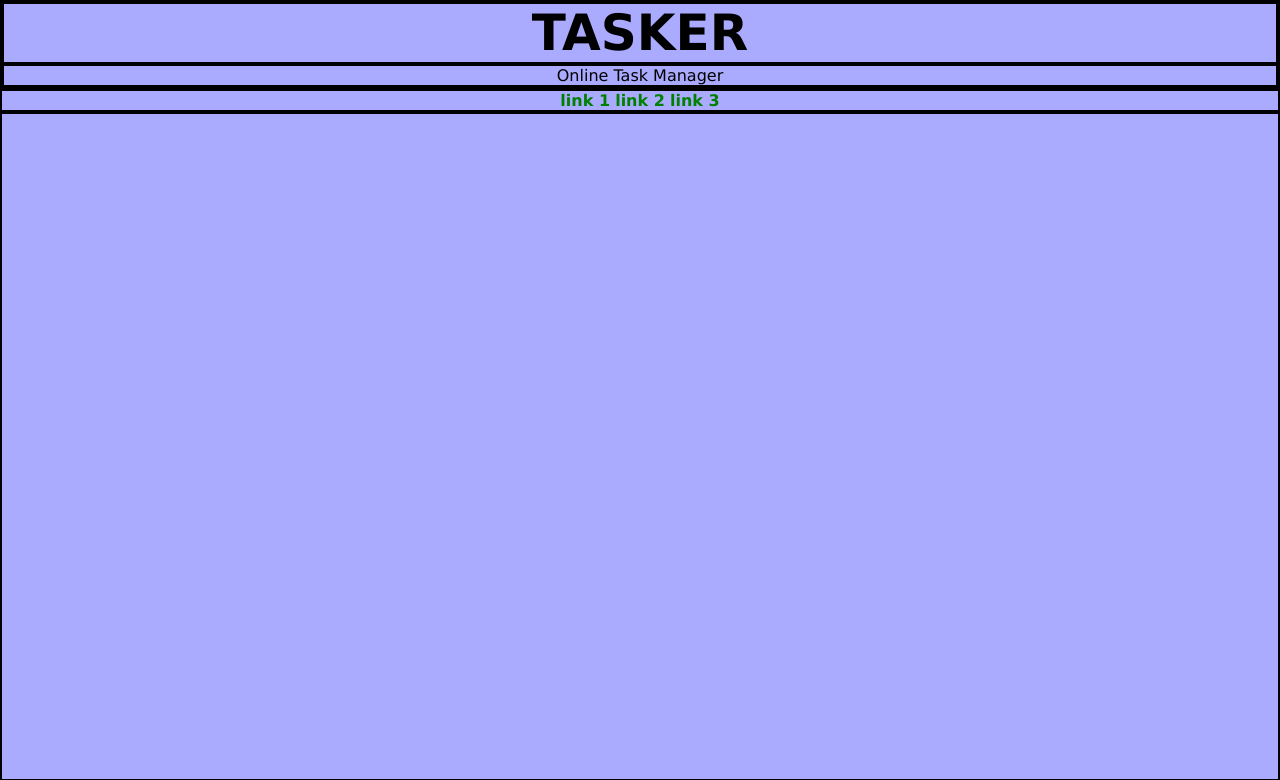
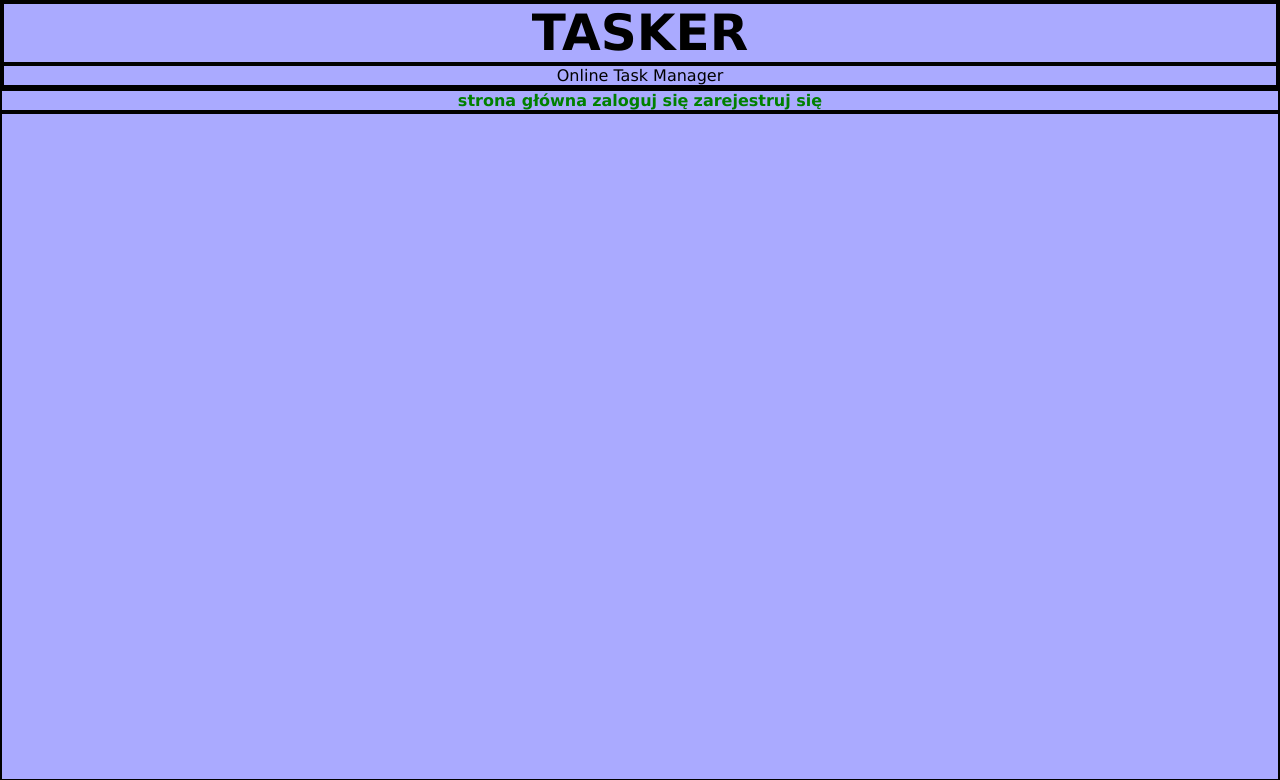
Before and after one commit to BladeStudios/tasker, a PHP site: page / in a window 1280 px wide. Shown: the top 780 px of the page. Run offline with PHP 8.4, Linux system fonts and the light colour scheme.

Commit message:
added translation file

```diff
--- a/index.php
+++ b/index.php
@@ -1,3 +1,11 @@
+<?php
+    session_start();
+    if(!isset($_SESSION['lang']))
+        $_SESSION['lang'] = 'pl_PL';
+
+    require('lang/'.$_SESSION['lang'].'.php');
+?>
+
 <html>
 <head>
     <title>Tasker (Powered by BladeStudios (C) 2022)</title>
@@ -10,9 +18,9 @@
     <div id="app_desc">Online Task Manager</div>
 </div>
 <div id="menu">
-    <span class="menu_link">link 1</span>
-    <span class="menu_link">link 2</span>
-    <span class="menu_link">link 3</span>
+    <span class="menu_link"><?php echo $lang['home']; ?></span>
+    <span class="menu_link"><?php echo $lang['login']; ?></span>
+    <span class="menu_link"><?php echo $lang['register']; ?></span>
 </div>
 <div id="container"></div>
 <footer class="footer">Powered by BladeStudios (C) 2022</footer>
--- /dev/null
+++ b/lang/pl_PL.php
@@ -0,0 +1,7 @@
+<?php
+    $lang = array (
+        'login' => 'zaloguj się',
+        'register' => 'zarejestruj się',
+        'home' => 'strona główna'
+    )
+?>
```
